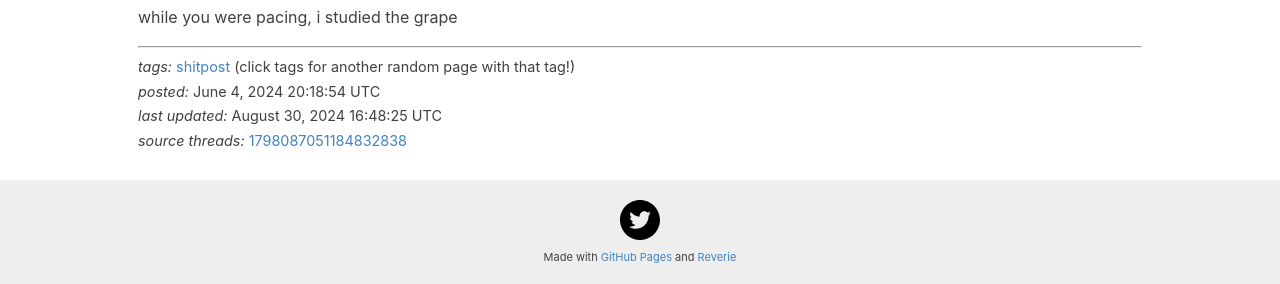
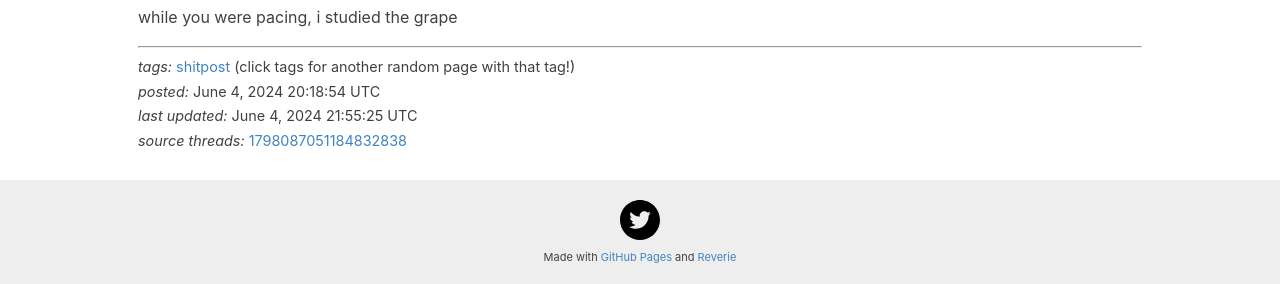
Before and after one commit to helgridly/canonize, a Jekyll site: the page built from canon/grape-descending.md, in a window 1280 px wide and 900 px high, scrolled down 2211 px. Shown: the part 613-897 px from the top of the window. Built offline with Jekyll 4.4.1, drawn with Linux system fonts in a browser that asks for light colours.

Commit message:
correct timestamps on grape descending

```diff
--- a/canon/grape-descending.md
+++ b/canon/grape-descending.md
@@ -2,7 +2,7 @@
 layout: canon
 title: on the virtues of grape descending
 creation_date: 2024-06-04 20:18:54+00:00
-last_updated: 2024-08-30 16:48:25+00:00
+last_updated: 2024-06-04 21:55:25+00:00
 mentions: ['Sassafrassalass', 'soundrotator']
 tags: ['shitpost']
 sources: ['1798087051184832838']
```
